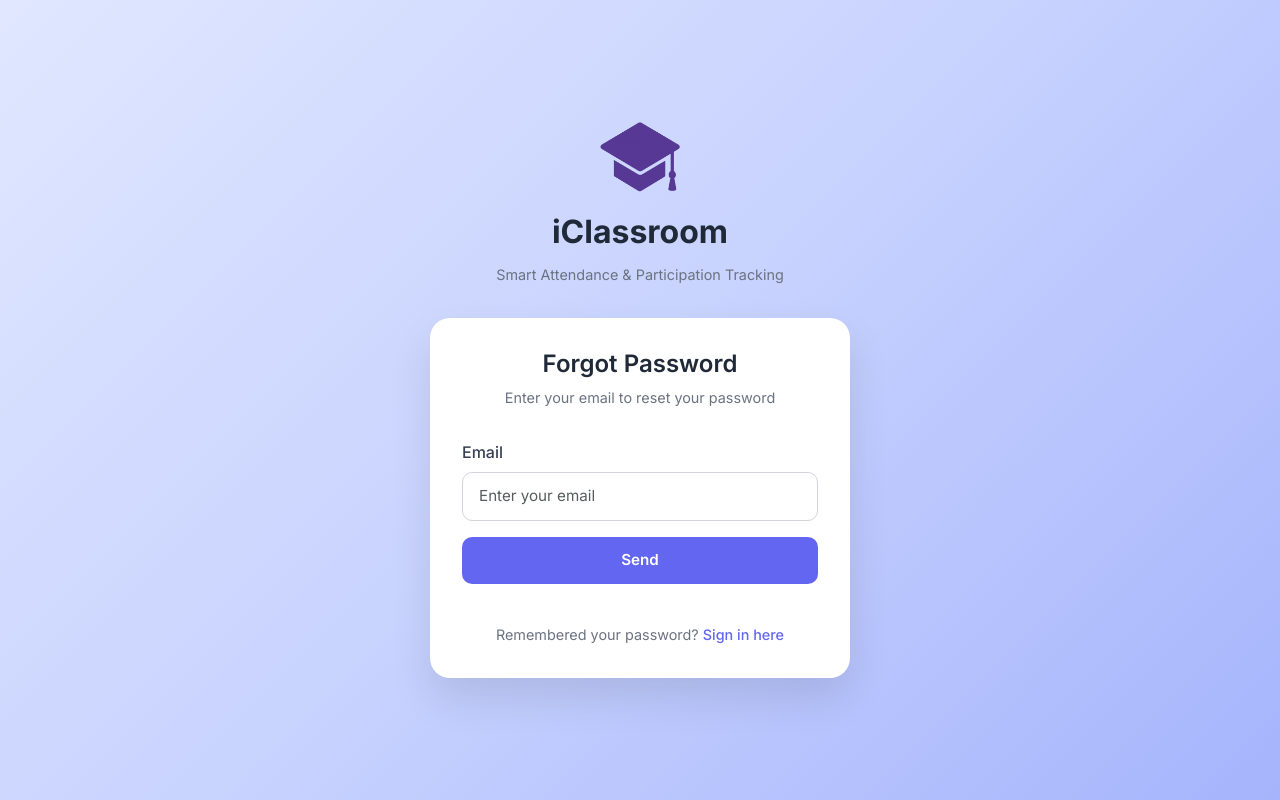
After one commit to Draketzy/iclassroom, a Django app: page /forgot-password/ in a window 1280 px wide. The commit adds this page. Run offline with Django 4.2, Linux system fonts and the light colour scheme.

Commit message:
forgot-password

```diff
--- a/iClassroom/classroom/templates/classroom/forgot-password.html
+++ /dev/null
@@ -1 +0,0 @@
-{% load static %}
--- /dev/null
+++ b/iClassroom/classroom/templates/classroom/forgot_password.html
@@ -0,0 +1,201 @@
+{% load static %}
+<!DOCTYPE html>
+<html lang="en">
+<head>
+    <meta charset="UTF-8">
+    <meta name="viewport" content="width=device-width, initial-scale=1.0">
+    <title>iClassroom - Forgot Password</title>
+    <link href="https://cdn.jsdelivr.net/npm/bootstrap@5.3.0/dist/css/bootstrap.min.css" rel="stylesheet">
+    <link href="https://fonts.googleapis.com/css2?family=Inter:wght@400;500;600;700&display=swap" rel="stylesheet">
+    <link href="https://cdnjs.cloudflare.com/ajax/libs/font-awesome/6.0.0/css/all.min.css" rel="stylesheet">
+    <style>
+        body {
+            font-family: 'Inter', sans-serif;
+            background: linear-gradient(135deg, #e0e7ff 0%, #c7d2fe 50%, #a5b4fc 100%);
+            min-height: 100vh;
+            display: flex;
+            align-items: center;
+            justify-content: center;
+            margin: 0;
+        }
+        .container{
+            display: flex;
+            flex-direction: column;
+            align-items: center;
+            justify-content: center;
+            width: 100%;
+            max-width: 600px;
+            margin: 0 auto;
+        }
+        .auth-container {
+            background: white;
+            border-radius: 20px;
+            box-shadow: 0 20px 40px rgba(0, 0, 0, 0.1);
+            padding: 2rem;
+            width: 100%;
+            max-width: 420px;
+        }
+
+        .logo-section {
+            text-align: center;
+        }
+
+        .logo-icon {
+            background: #6366f1;
+            color: white;
+            width: 60px;
+            height: 60px;
+            border-radius: 15px;
+            display: inline-flex;
+            align-items: center;
+            justify-content: center;
+            font-size: 24px;
+            margin-bottom: 1rem;
+        }
+
+        .brand-name {
+            font-size: 2rem;
+            font-weight: 700;
+            color: #1f2937;
+            margin-bottom: 0.5rem;
+        }
+
+        .brand-tagline {
+            color: #6b7280;
+            font-size: 0.9rem;
+            margin-bottom: 2rem;
+        }
+
+        .auth-title {
+            font-size: 1.5rem;
+            font-weight: 600;
+            color: #1f2937;
+            text-align: center;
+            margin-bottom: 0.5rem;
+        }
+
+        .auth-subtitle {
+            color: #6b7280;
+            text-align: center;
+            margin-bottom: 2rem;
+            font-size: 0.9rem;
+        }
+
+        .form-label {
+            font-weight: 500;
+            color: #374151;
+            margin-bottom: 0.5rem;
+        }
+
+        .form-control {
+            border: 1px solid #d1d5db;
+            border-radius: 10px;
+            padding: 0.75rem 1rem;
+            font-size: 0.95rem;
+            transition: all 0.2s;
+        }
+
+        .form-control:focus {
+            border-color: #6366f1;
+            box-shadow: 0 0 0 3px rgba(99, 102, 241, 0.1);
+        }
+
+        .btn-primary {
+            background: #6366f1;
+            border: none;
+            border-radius: 10px;
+            padding: 0.75rem;
+            font-weight: 600;
+            font-size: 0.95rem;
+            transition: all 0.2s;
+        }
+
+        .btn-primary:hover {
+            background: #5856eb;
+            transform: translateY(-1px);
+        }
+
+        .auth-link {
+            color: #6366f1;
+            text-decoration: none;
+            font-weight: 500;
+        }
+
+        .auth-link:hover {
+            color: #5856eb;
+            text-decoration: underline;
+        }
+
+        .text-center-link {
+            text-align: center;
+            margin-top: 1.5rem;
+            color: #6b7280;
+            font-size: 0.9rem;
+        }
+        .messages {
+            margin-bottom: 20px;
+        }
+
+        .message {
+            padding: 12px 16px;
+            border-radius: 8px;
+            font-size: 14px;
+            margin-bottom: 8px;
+        }
+
+        .message.error {
+            background: #fef2f2;
+            color: #dc2626;
+            border: 1px solid #fecaca;
+        }
+        .logo {
+            border-radius: 15px;
+            display: inline-flex;
+            align-items: center;
+            justify-content: center;
+            font-size: 24px;
+            margin-bottom: 1rem;
+        }
+        .logo img {
+            height: 70px;
+            width: 80px;
+        }
+    </style>
+</head>
+<body>
+    <div class="container">
+    <div class="logo-section">
+        <div class="logo">
+            <img src="{% static 'classroom/images/logo.png' %}" alt="">
+        </div>
+        <div class="brand-name">iClassroom</div>
+        <div class="brand-tagline">Smart Attendance & Participation Tracking</div>
+    </div>
+    <div class="auth-container">
+        <h1 class="auth-title">Forgot Password</h1>
+        <p class="auth-subtitle">Enter your email to reset your password</p>
+        {% if messages %}
+                <div class="messages">
+                    {% for message in messages %}
+                        <div class="message error">{{ message }}</div>
+                    {% endfor %}
+                </div>
+            {% endif %}
+        <form method="post">
+            {% csrf_token %}
+            <div class="mb-3">
+                <label for="email" class="form-label">Email</label>
+                <input type="email" name="email" id="email" class="form-control" placeholder="Enter your email" required>
+            </div>
+
+            <button type="submit" class="btn btn-primary w-100 mb-3">Send</button>
+        </form>
+
+        <div class="text-center-link">
+            Remembered your password? <a href="{% url 'login' %}" class="auth-link">Sign in here</a>
+        </div>
+    </div>
+    </div>
+    <script src="https://cdn.jsdelivr.net/npm/bootstrap@5.3.0/dist/js/bootstrap.bundle.min.js"></script>
+</body>
+</html>
--- a/iClassroom/classroom/urls.py
+++ b/iClassroom/classroom/urls.py
@@ -10,6 +10,10 @@ urlpatterns = [
     path('logout/', views.logout_view, name='logout'),
     path('teacher/dashboard/', views.teacher_dashboard, name='teacher_dashboard'),
     path('student/dashboard/', views.student_dashboard, name='student_dashboard'),
+
+    # Forgot password URLs
+    path('forgot-password/', views.forgot_password, name='forgot_password'),
+    path('reset-password/<uidb64>/<token>/', views.reset_password, name='reset_password'),
 
     # Email verification URLs
     path('registration-complete/', views.registration_complete, name='registration_complete'),
--- a/iClassroom/classroom/views.py
+++ b/iClassroom/classroom/views.py
@@ -326,3 +326,70 @@ def delete_account(request):
             return redirect('settings')
 
     return redirect('settings')
+
+def forgot_password(request):
+    """Handle forgot password functionality"""
+    if request.method == 'POST':
+        email = request.POST.get('email')
+        try:
+            user = User.objects.get(email=email)
+            if not user.is_active:
+                messages.error(request, 'You must verify your email before you can reset your password.')
+                return redirect('forgot_password')
+            current_site = get_current_site(request)
+            uid = urlsafe_base64_encode(force_bytes(user.pk))
+            token = default_token_generator.make_token(user)
+            reset_url = request.build_absolute_uri(
+                reverse('reset_password', kwargs={'uidb64': uid, 'token': token})
+            )
+            subject = 'Reset your iClassroom password'
+            html_message = render_to_string('classroom/emails/reset_password_email.html', {
+                'user': user,
+                'reset_url': reset_url,
+                'site_name': current_site.name,
+            })
+            plain_message = strip_tags(html_message)
+            send_mail(
+                subject=subject,
+                message=plain_message,
+                from_email=settings.DEFAULT_FROM_EMAIL,
+                recipient_list=[email],
+                html_message=html_message,
+                fail_silently=False,
+            )
+            messages.success(request, f'Password reset link sent to {email}.')
+        except User.DoesNotExist:
+            messages.error(request, 'No account found with that email address.')
+        return redirect('forgot_password')
+
+    return render(request, 'classroom/forgot_password.html')
+
+def reset_password(request, uidb64, token):
+    """Reset user password"""
+    try:
+        uid = force_str(urlsafe_base64_decode(uidb64))
+        user = User.objects.get(pk=uid)
+
+        if not user.is_active:
+            messages.error(request, 'You must verify your email before you can reset your password.')
+            return redirect('login')
+
+        if default_token_generator.check_token(user, token):
+            if request.method == 'POST':
+                new_password = request.POST.get('new_password')
+                confirm_password = request.POST.get('confirm_password')
+
+                if new_password == confirm_password:
+                    user.set_password(new_password)
+                    user.save()
+                    messages.success(request, 'Password reset successfully! You can now log in.')
+                    return redirect('login')
+                else:
+                    messages.error(request, 'Passwords do not match.')
+            return render(request, 'classroom/reset_password.html', {'uidb64': uidb64, 'token': token})
+        else:
+            messages.error(request, 'Invalid password reset link.')
+            return redirect('forgot_password')
+    except (TypeError, ValueError, OverflowError, User.DoesNotExist):
+        messages.error(request, 'Invalid password reset link.')
+        return redirect('forgot_password')
```
Also changed, not shown: iClassroom/classroom/static/classroom/css/login.css (+10 -1 lines), iClassroom/classroom/static/classroom/css/register.css (+10 -1 lines), iClassroom/classroom/templates/classroom/emails/reset_password_email.html (added, +20 -0 lines), iClassroom/classroom/templates/classroom/login.html (+4 -6 lines), iClassroom/classroom/templates/classroom/register.html (+1 -11 lines), iClassroom/classroom/templates/classroom/reset_password.html (added, +173 -0 lines).
